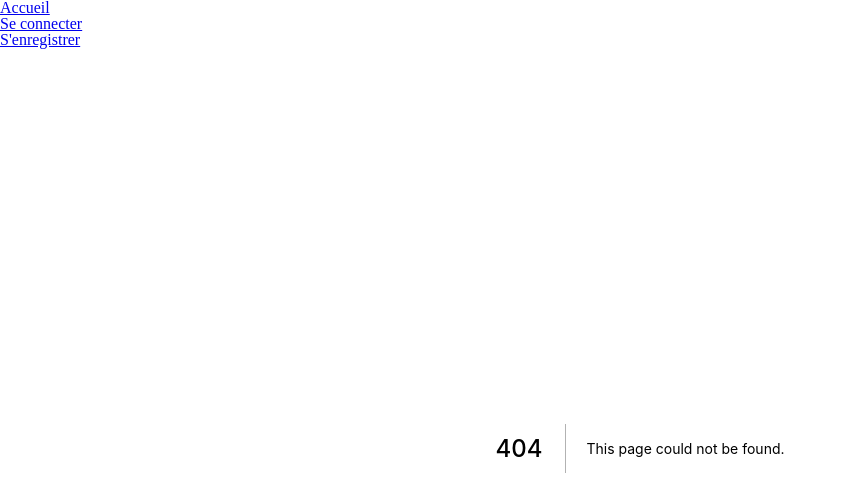
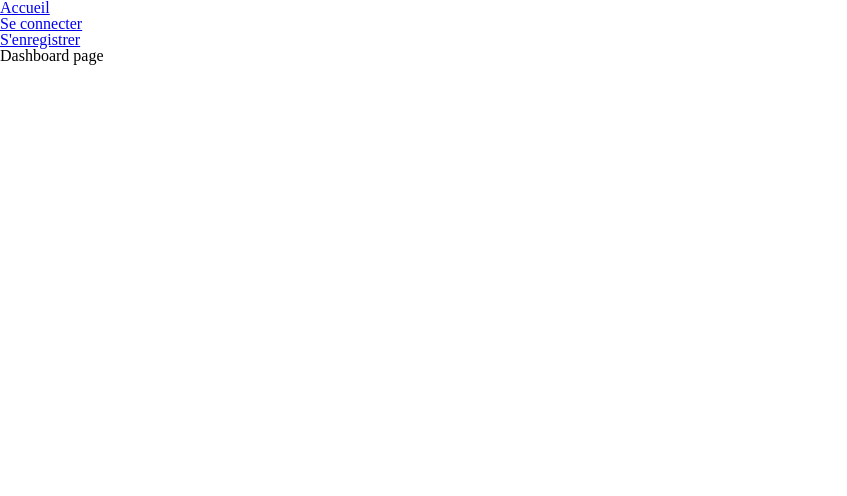
Before and after one commit to florianmg/nextjs-firebase-auth-starter, a Next.js app: page /dashboard in a window 1280 px wide. Before the commit this address had no page. Shown: the top 496 px of the page, without its empty margins (0-847 px from the left). Built offline with nearby package versions, Linux system fonts and the light colour scheme.

Commit message:
:sparkles: Create dashboard page

```diff
--- /dev/null
+++ b/pages/dashboard.tsx
@@ -0,0 +1,11 @@
+import React from 'react'
+
+const Dashboard: React.FC = () => {
+  return (
+    <main>
+      <h1>Dashboard page</h1>
+    </main>
+  )
+}
+
+export default Dashboard
```
Also changed, not shown: styles/Dashboard.module.scss (added).
